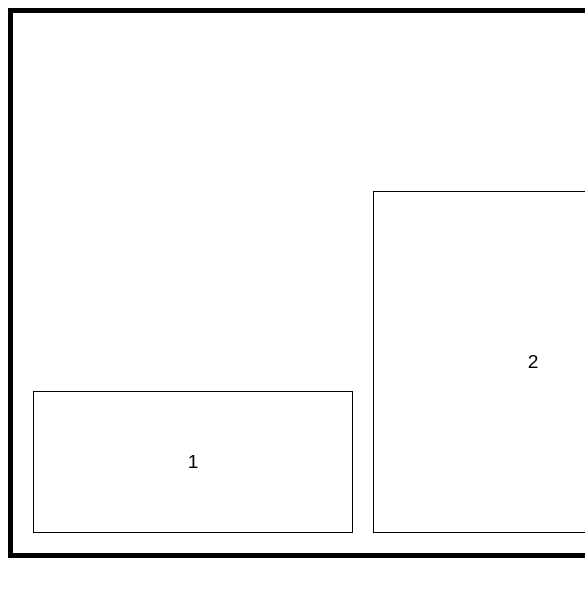
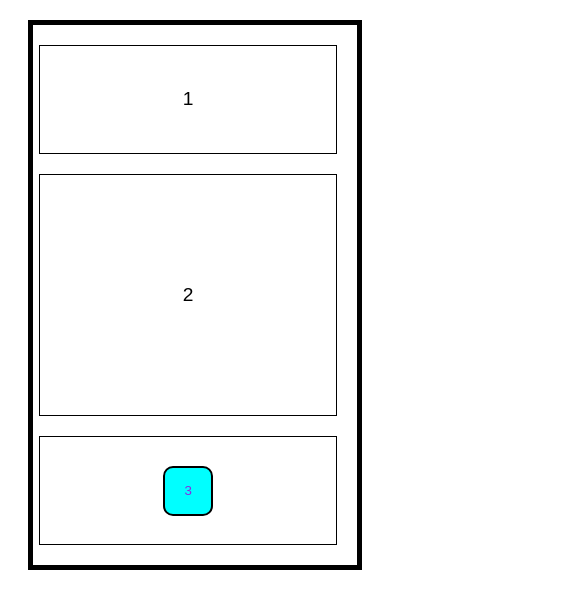
Before and after one commit to NV27/flexbox-test, a plain HTML site: page index.html in a window 390 px wide. Shown: the top 608 px of the page, 585 px wide, since content can reach past the window. Drawn offline with Linux system fonts and the light colour scheme.

Commit message:
media queries

```diff
--- a/index.html
+++ b/index.html
@@ -1,8 +1,9 @@
 <!DOCTYPE html>
 <html>
 <head>
-<title>flex test</title>
-<link rel="stylesheet" href="style.css">
+    <meta name="viewport" content="width=device-width, initial-scale=1">
+    <title>flex test</title>
+    <link rel="stylesheet" href="style.css">
 </head>
 <body>
 
--- a/style.css
+++ b/style.css
@@ -1,7 +1,7 @@
 .container{
     display: flex;
     border: 5px black solid;
-    width: 1000px;
+    margin: 20px;
     padding: 20px;
     justify-content: center;
     gap: 20px;
@@ -19,15 +19,14 @@
     align-items: center;
     font-family: Arial, Helvetica, sans-serif;
     font-size: larger;
-    flex-grow: 1;
-}
-
-#one{
-    flex-grow: 2;
 }
 
 #two{
     height: 300px;
+}
+
+#one{
+    width: 100%;
 }
 
 .button{
@@ -51,3 +50,13 @@
     width: 80px;
     height: 80px;
 }
+
+@media screen and (max-width: 700px) {
+    .container{
+        flex-direction: column;
+    }
+
+    .box{
+        max-width: 90%;
+    }
+}
```
